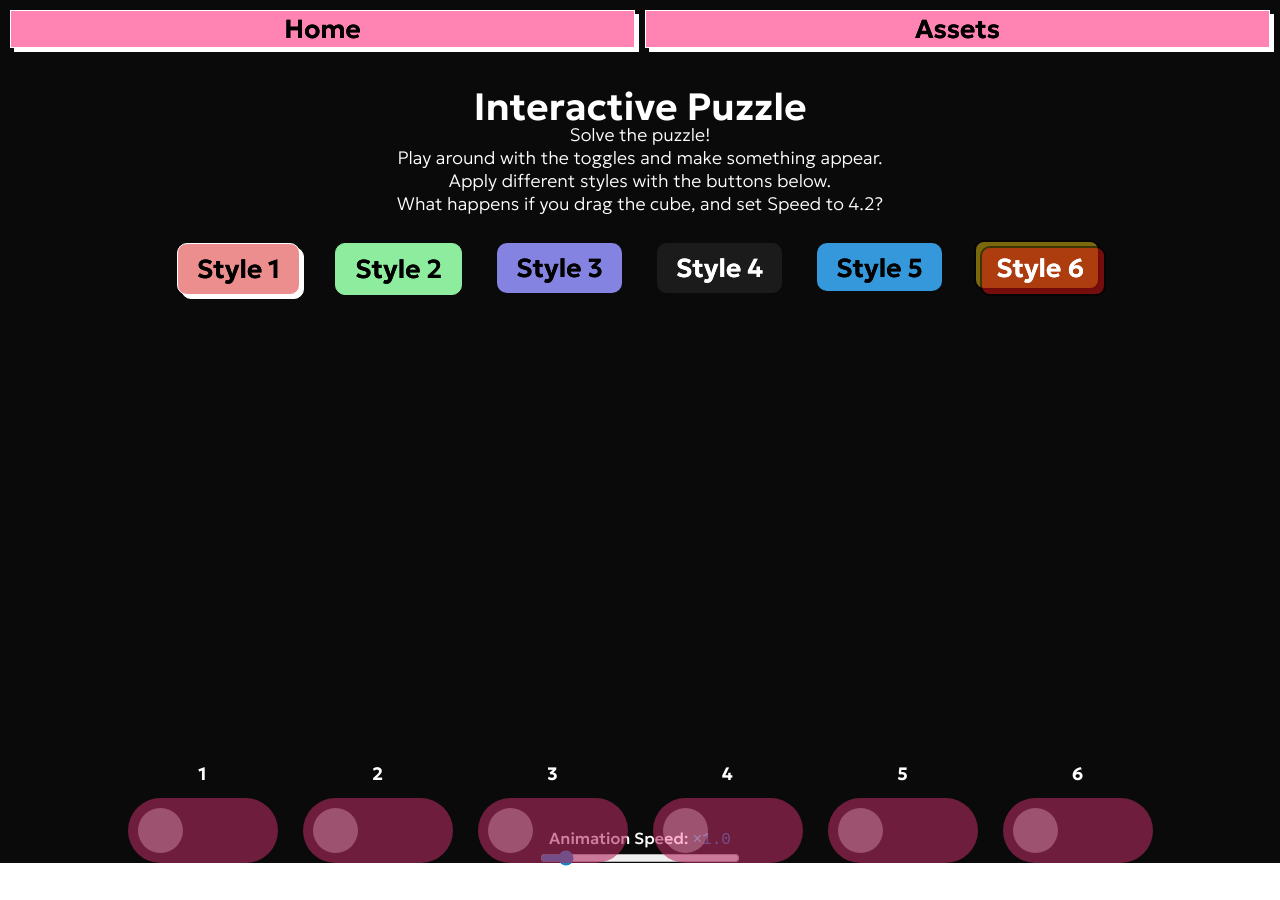
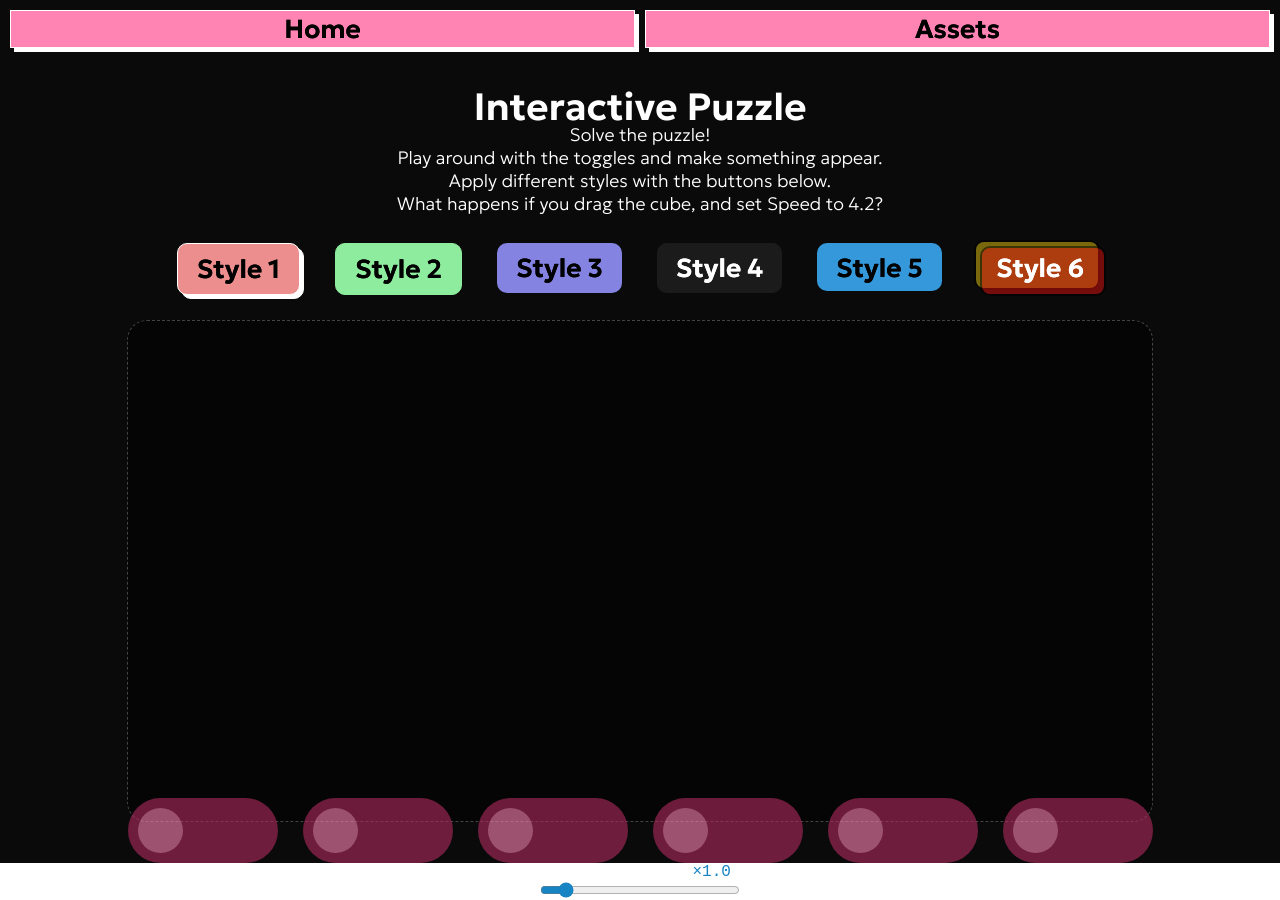
Before and after one commit to CrispyMiatr/frontend-animation-templates, a React (Vite) app: page / in a window 1280 px wide. Before the commit the page ends 868 px from the top, so only its background shows below. Built offline with nearby package versions, Linux system fonts and the light colour scheme.

Commit message:
feat(Dynamic3D): add drag area background colour

```diff
--- a/src/modules/components/common/Dynamic3D.tsx
+++ b/src/modules/components/common/Dynamic3D.tsx
@@ -4,11 +4,12 @@ import type { Dynamic3DType } from "~/shared"
 import '~styles/components/dynamic-3D.scss'
 
 export const Dynamic3D = ({ speed, cubeStyle, visibleSides, easterEggReady }: Dynamic3DType) => {
-    const ref = useRef<HTMLDivElement>(null);
-    const timeRef = useRef(0);
     const [showEasterEgg, setShowEasterEgg] = useState(false);
 
-    // Track pos
+    const cubeRef = useRef<HTMLDivElement>(null);
+    const timeRef = useRef(0);
+    const constraintsRef = useRef(null);
+
     const x = useMotionValue(0);
     const y = useMotionValue(0);
 
@@ -17,8 +18,7 @@ export const Dynamic3D = ({ speed, cubeStyle, visibleSides, easterEggReady }: Dy
         const currentX = x.get();
         const currentY = y.get();
 
-        // Constraints: left: -500, bottom: 100
-        const isBottomLeft = currentX < -350 && currentY > 50;
+        const isBottomLeft = currentX < -250 && currentY > 150;
 
         if (easterEggReady && isBottomLeft) {
             setShowEasterEgg(true);
@@ -32,14 +32,14 @@ export const Dynamic3D = ({ speed, cubeStyle, visibleSides, easterEggReady }: Dy
     };
 
     useAnimationFrame((t, delta) => {
-        if (!ref.current) return
+        if (!cubeRef.current) return
 
         timeRef.current += delta * speed
         const currentTime = timeRef.current
 
         const rotate = Math.sin(currentTime / 10000) * 250
-        const y = (1 + Math.sin(currentTime / 1000)) * -20
-        ref.current.style.transform = `translateY(${y}px) rotateX(${rotate}deg) rotateY(${rotate}deg)`
+        const yOffset = (1 + Math.sin(currentTime / 1000)) * -15
+        cubeRef.current.style.transform = `translateY(${yOffset}px) rotateX(${rotate}deg) rotateY(${rotate}deg)`
     });
 
     const getSideClass = (position: string) => {
@@ -56,14 +56,8 @@ export const Dynamic3D = ({ speed, cubeStyle, visibleSides, easterEggReady }: Dy
 
     if (showEasterEgg) {
         return (
-            <div
-                className="egg-container"
-                style={{
-                    display: 'flex',
-                    alignItems: 'center',
-                    justifyContent: 'center'
-                }}
-            >
+            <div className="drag-area-container">
+                <div className="egg-container">
                     <img
                         className="easter-egg"
                         src="./src/assets/cat-jumping.gif"
@@ -71,21 +65,24 @@ export const Dynamic3D = ({ speed, cubeStyle, visibleSides, easterEggReady }: Dy
                     />
                     <h3>Congratulations! You found the easter-egg!</h3>
                 </div>
+            </div>
         )
     }
 
     return (
+        <div className="drag-area-container" ref={constraintsRef}>
             <motion.div
                 className="cube-container"
                 drag
                 style={{ x, y }}
                 onDrag={handleDrag}
-            dragConstraints={{ left: -500, right: 500, top: -100, bottom: 100 }}
+                dragConstraints={constraintsRef}
+                dragElastic={0.2}
                 whileHover={{ cursor: "grab" }}
                 whileDrag={{ scale: 0.9, cursor: "grabbing" }}
                 transition={{ bounceStiffness: 100 }}
             >
-            <div className="cube interactive-3d-container" ref={ref}>
+                <div className="cube interactive-3d-container" ref={cubeRef}>
                     <div
                         className={getSideClass('front')}
                         style={{ ...resetStyle, opacity: visibleSides[0] ? 1 : 0 }}
@@ -129,5 +126,6 @@ export const Dynamic3D = ({ speed, cubeStyle, visibleSides, easterEggReady }: Dy
                     </div>
                 </div>
             </motion.div>
+        </div>
     );
 };
--- a/src/styles/components/dynamic-3D.scss
+++ b/src/styles/components/dynamic-3D.scss
@@ -1,8 +1,26 @@
 // --------== Spinning 3D Cube ==--------
+.drag-area-container {
+    width: 80vw;
+    max-width: 1200px;
+    height: 500px;
+
+    background-color: #050505;
+    border: 1px dashed rgba(255, 255, 255, 0.25);
+    border-radius: 20px;
+
+    display: flex;
+    align-items: center;
+    justify-content: center;
+
+    position: relative;
+    margin: 0 auto;
+}
+
 .cube-container {
     perspective: 800px;
     width: 200px;
-    height: 470px;
+    height: 200px;
+    cursor: grab;
 }
 
 .cube {
@@ -10,8 +28,6 @@
     height: 200px;
     position: relative;
     transform-style: preserve-3d;
-
-    top: 150px;
 }
 
 .side {
@@ -23,8 +39,8 @@
     align-items: center;
     justify-content: center;
 
-    // border: 1px solid #3a3a3a;
     border-radius: 0px;
+    user-select: none;
 
     transition: opacity 0.3s ease;
 }
@@ -58,8 +74,13 @@
     align-items: center;
     justify-content: center;
     flex-direction: column;
+
+    // Make sure egg fits in the new box
+    width: 100%;
+    height: 100%;
 }
 
 .easter-egg {
-    height: 500px;
+    height: 300px; // Adjusted to fit inside the 500px container
+    object-fit: contain;
 }
```
Lines whose indentation alone changed are shown as unchanged.
